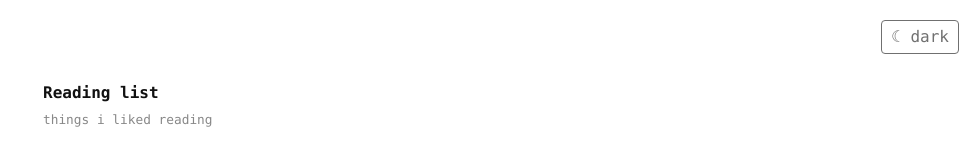
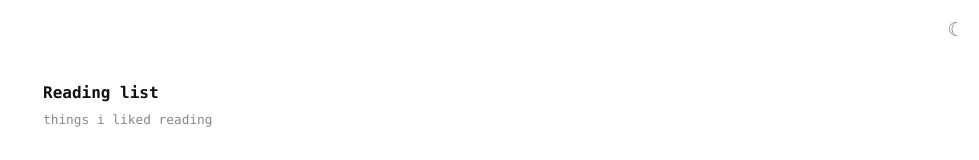
Before and after one commit to hassannawaz1210/hassannawaz1210.github.io, a browser extension: page reading-list.html in a window 1280 px wide. Shown: the top 160 px of the page, without its empty margins (301-1280 px from the left). Drawn offline with Linux system fonts and the light colour scheme.

Commit message:
Theme toggle: icon only, no label or border

```diff
--- a/reading-list.html
+++ b/reading-list.html
@@ -25,9 +25,9 @@
   }
   #theme {
     position: fixed; top: 20px; right: 20px;
-    font: inherit; color: inherit; background: none;
-    border: 1px solid currentColor; border-radius: 4px;
-    padding: 3px 9px; cursor: pointer; opacity: .6;
+    font: inherit; font-size: 1.2rem; line-height: 1;
+    color: inherit; background: none; border: none;
+    padding: 0; cursor: pointer; opacity: .55;
   }
   #theme:hover { opacity: 1; }
   h1 { font-size: 1rem; font-weight: 600; margin-bottom: 4px; }
@@ -114,7 +114,7 @@
     const themeBtn = document.getElementById('theme');
     const isDark = () => root.classList.contains('dark') ||
       (!root.classList.contains('light') && matchMedia('(prefers-color-scheme: dark)').matches);
-    const syncLabel = () => { themeBtn.textContent = isDark() ? '☀ light' : '☾ dark'; };
+    const syncLabel = () => { themeBtn.textContent = isDark() ? '☀' : '☾'; };
     themeBtn.onclick = () => {
       const next = isDark() ? 'light' : 'dark';
       root.classList.remove('light', 'dark');
```
